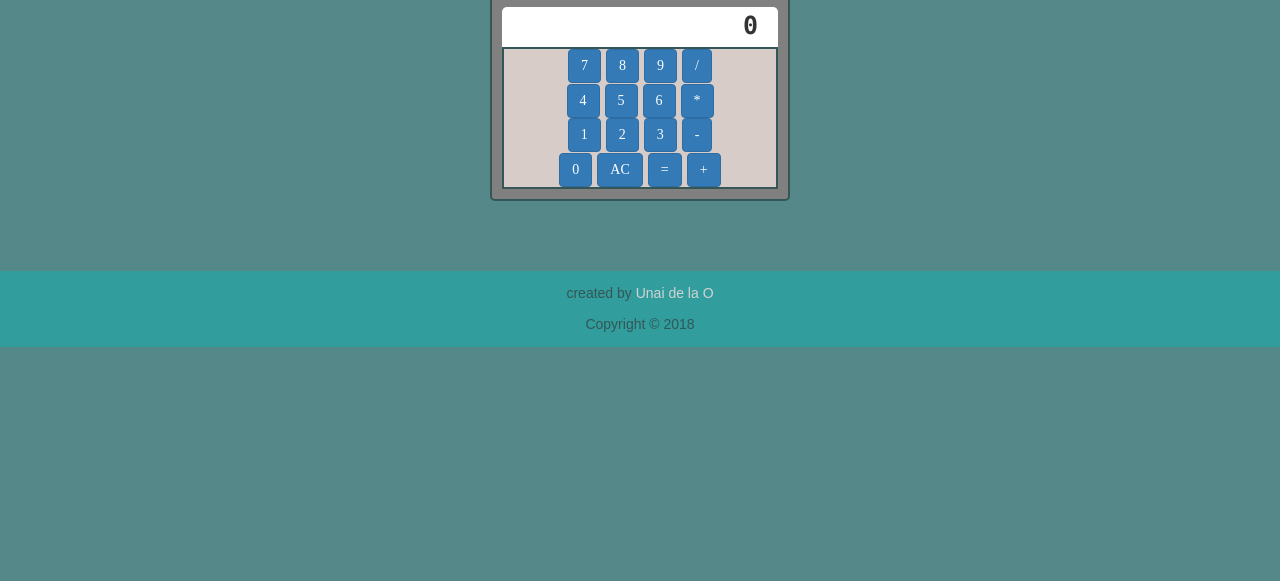
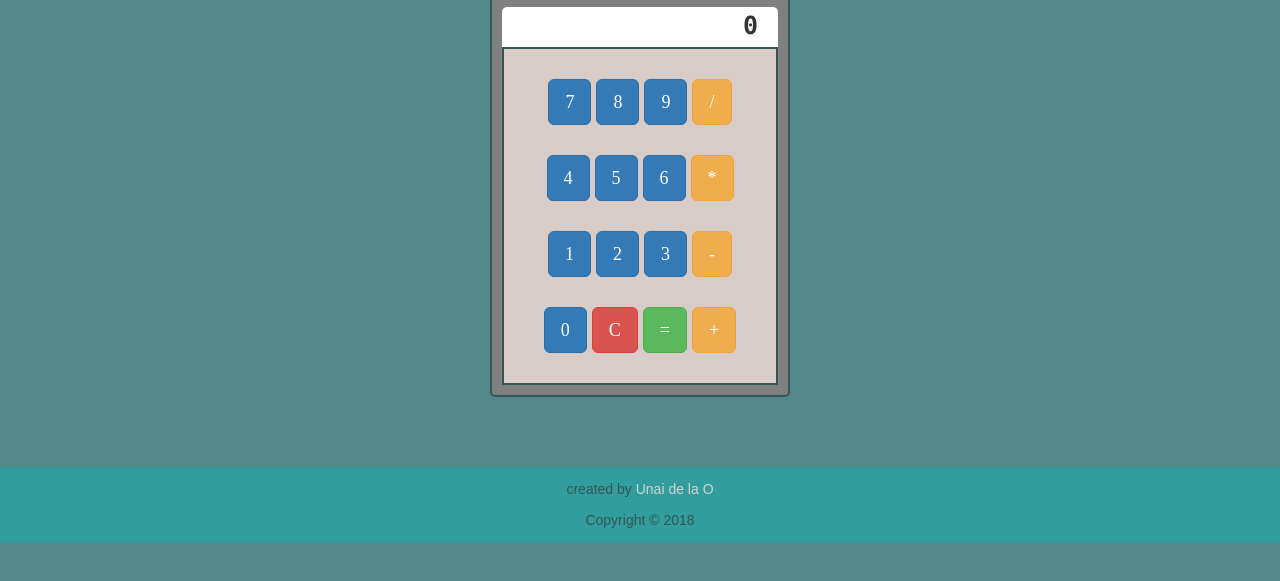
Before and after one commit to unaidelao/FreeCodeCamp-Exercises, a plain HTML site: page Projects/JavaScript Calculator/index.html in a window 1280 px wide. Shown: the part 115-696 px from the top of the page. Drawn offline with nearby package versions, Linux system fonts and the light colour scheme.

Commit message:
modified index.html

```diff
--- a/Projects/JavaScript Calculator/index.html
+++ b/Projects/JavaScript Calculator/index.html
@@ -22,25 +22,31 @@
           <span id="lcdText">0</span>
         </div>
         <div id="buttonsFrame">
-            <a class="btn btn-primary" id="7">7</a>
-            <a class="btn btn-primary" id="8">8</a>
-            <a class="btn btn-primary" id="9">9</a>
-            <a class="btn btn-primary" id="/">/</a>
             <br>
-            <a class="btn btn-primary" id="4">4</a>
-            <a class="btn btn-primary" id="5">5</a>
-            <a class="btn btn-primary" id="6">6</a>
-            <a class="btn btn-primary" id="*">*</a>
+            <a class="btn btn-primary btn-lg" id="7">7</a>
+            <a class="btn btn-primary btn-lg" id="8">8</a>
+            <a class="btn btn-primary btn-lg" id="9">9</a>
+            <a class="btn btn-warning btn-lg" id="/">/</a>
             <br>
-            <a class="btn btn-primary" id="1">1</a>
-            <a class="btn btn-primary" id="2">2</a>
-            <a class="btn btn-primary" id="3">3</a>
-            <a class="btn btn-primary" id="-">-</a>
             <br>
-            <a class="btn btn-primary" id="0">0</a>
-            <a class="btn btn-primary" id="AC">AC</a>
-            <a class="btn btn-primary" id="result">=</a>
-            <a class="btn btn-primary" id="+">+</a>
+            <a class="btn btn-primary btn-lg" id="4">4</a>
+            <a class="btn btn-primary btn-lg" id="5">5</a>
+            <a class="btn btn-primary btn-lg" id="6">6</a>
+            <a class="btn btn-warning btn-lg" id="*">*</a>
+            <br>
+            <br>
+            <a class="btn btn-primary btn-lg" id="1">1</a>
+            <a class="btn btn-primary btn-lg" id="2">2</a>
+            <a class="btn btn-primary btn-lg" id="3">3</a>
+            <a class="btn btn-warning btn-lg" id="-">-</a>
+            <br>
+            <br>
+            <a class="btn btn-primary btn-lg" id="0">0</a>
+            <a class="btn btn-danger btn-lg" id="delete">C</a>
+            <a class="btn btn-success btn-lg" id="result">=</a>
+            <a class="btn btn-warning btn-lg" id="+">+</a>
+            <br>
+            <br>
           </div>
         </div>
       </div>
```
